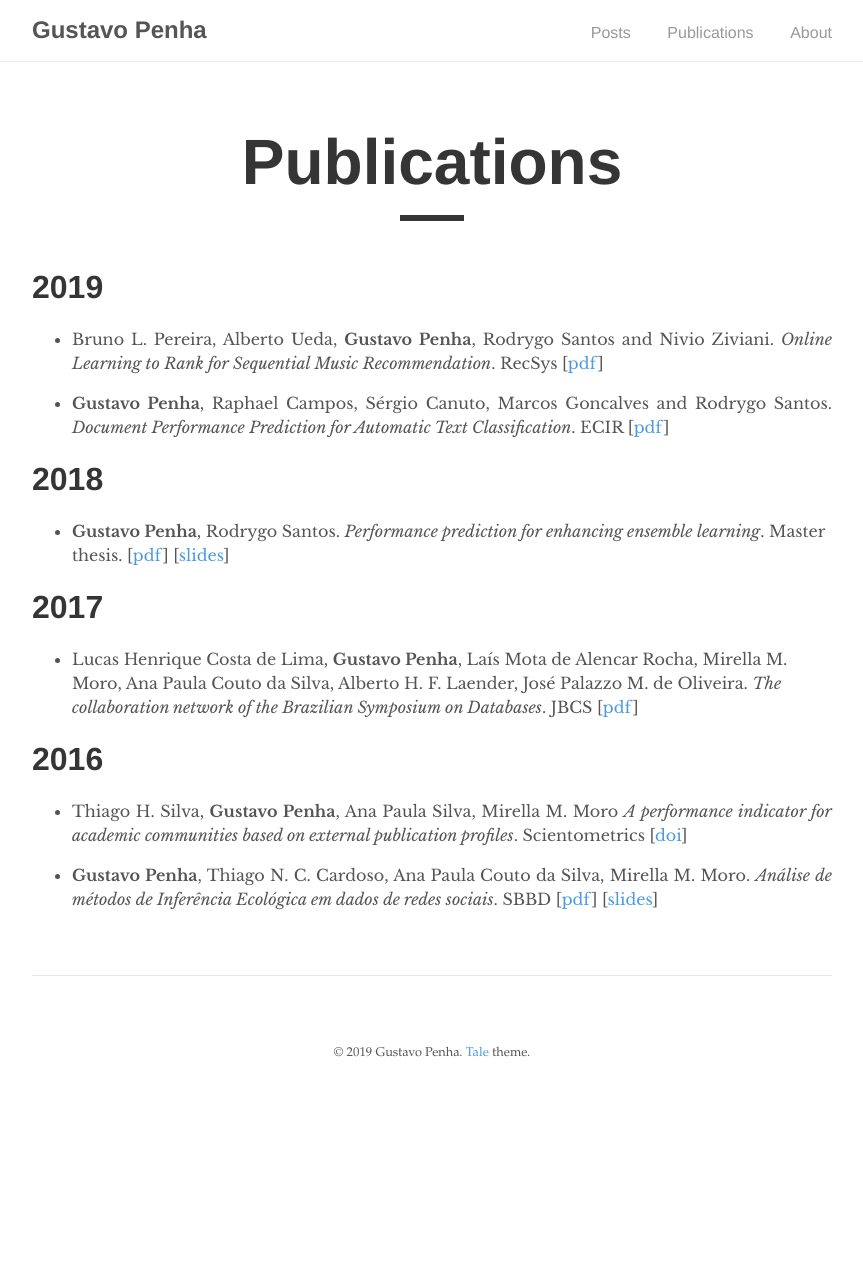
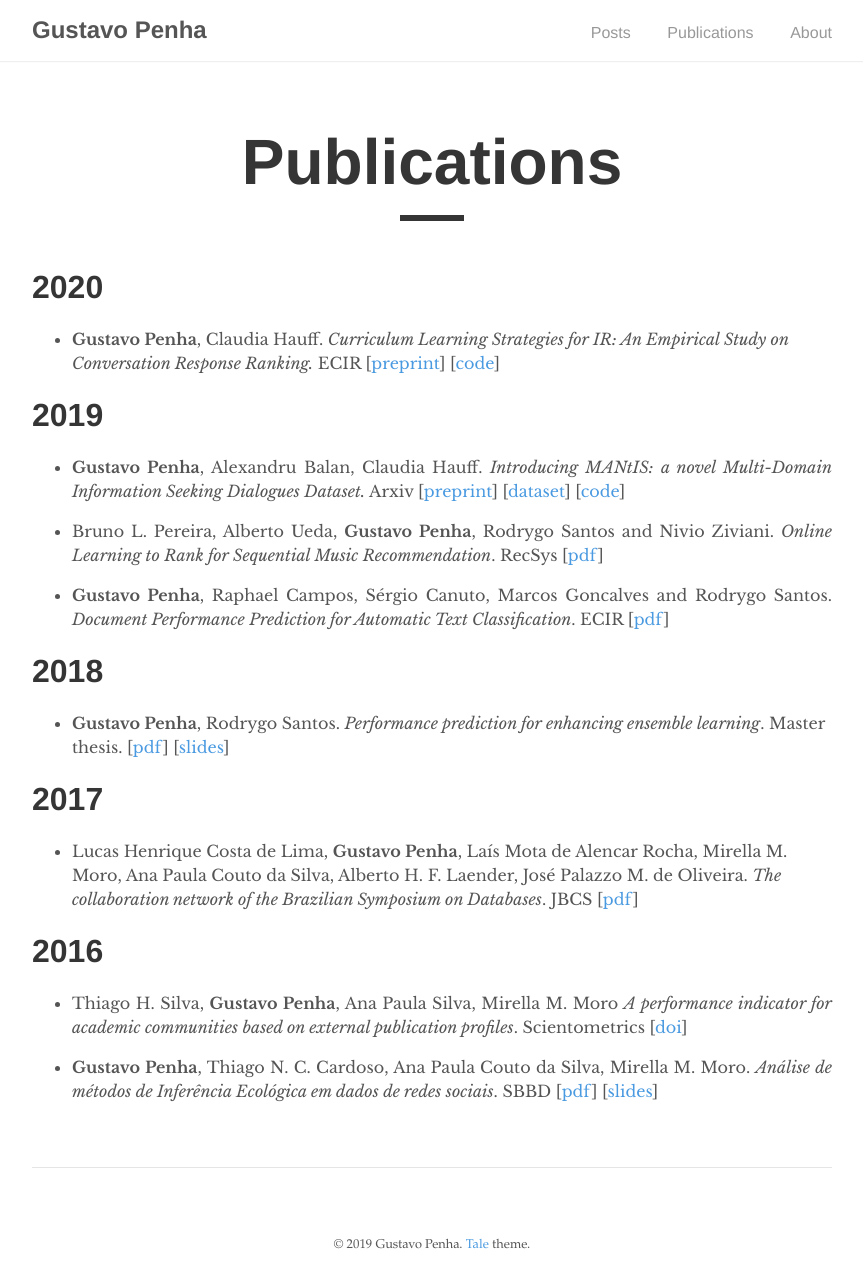
Before and after one commit to Guzpenha/guzblog_old, a Jekyll site: the page built from publications.md, in a window 1280 px wide. Shown: the whole page, without its empty margins (208-1071 px from the left). Built offline with Jekyll 4.4.1, drawn with Linux system fonts in a browser that asks for light colours; before the commit the page ends 1096 px from its top, so only the background shows below that.

Commit message:
adding 2 new papers

```diff
--- a/publications.md
+++ b/publications.md
@@ -5,7 +5,12 @@ author: "Gustavo Penha"
 permalink: /publications/
 ---
 
+# 2020
+* **Gustavo Penha**, Claudia Hauff. _Curriculum Learning Strategies for IR: An Empirical Study on Conversation Response Ranking._ ECIR [[preprint](https://arxiv.org/abs/1912.08555){:target="_blank"}] [[code](https://github.com/Guzpenha/transformers_cl){:target="_blank"}]
+
 # 2019
+
+* **Gustavo Penha**, Alexandru Balan, Claudia Hauff. _Introducing MANtIS: a novel Multi-Domain Information Seeking Dialogues Dataset._ Arxiv [[preprint](https://arxiv.org/abs/1912.04639){:target="_blank"}] [[dataset](https://guzpenha.github.io/MANtIS/){:target="_blank"}] [[code](https://github.com/Guzpenha/MANtIS){:target="_blank"}]
 
 * Bruno L. Pereira, Alberto Ueda, **Gustavo Penha**, Rodrygo Santos and Nivio Ziviani. _Online Learning to Rank for Sequential Music Recommendation_. RecSys [[pdf](https://homepages.dcc.ufmg.br/~rodrygo/wp-content/papercite-data/pdf/pereira2019recsys.pdf){:target="_blank"}]
 
```
